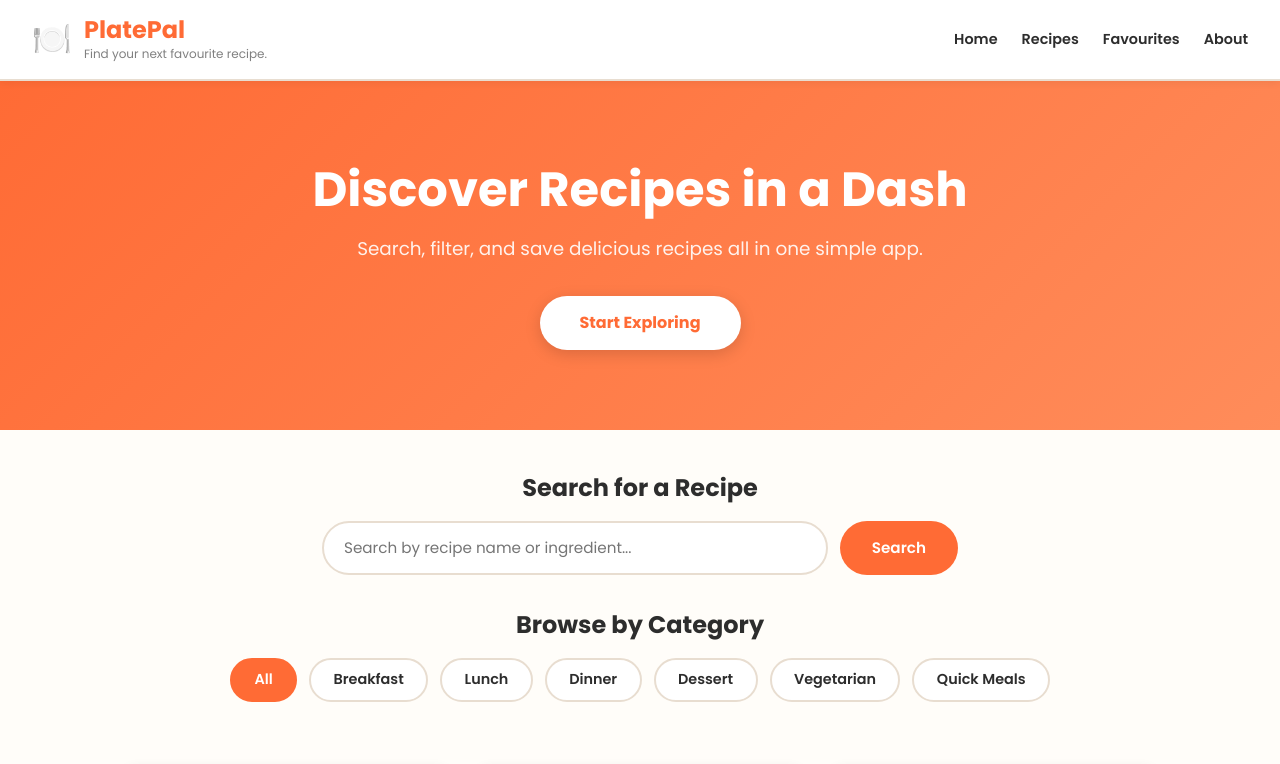
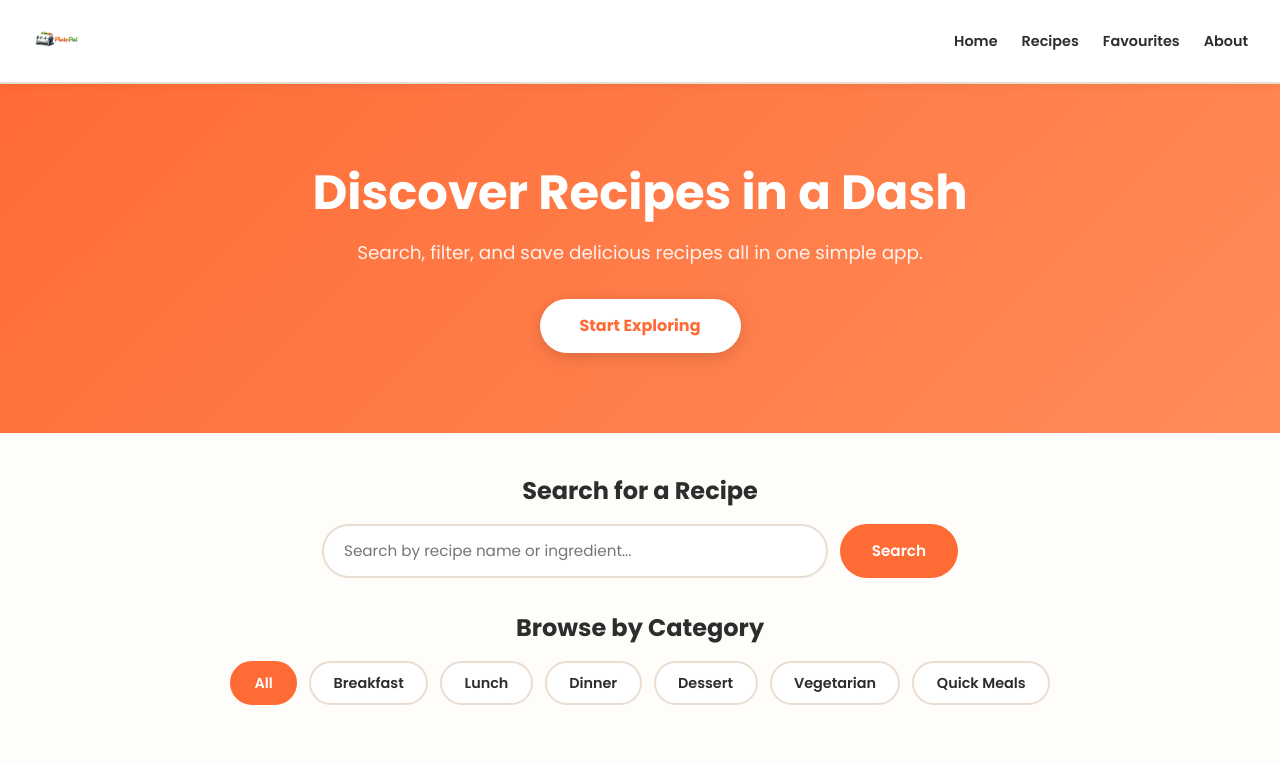
Before and after one commit to dougjasper2013/reactapp5group1, a Next.js app: page / in a window 1280 px wide. Shown: the top 764 px of the page. Built offline with nearby package versions, Linux system fonts and the light colour scheme.

Commit message:
feat(ui): replace emoji with PlatePal logo image in header

```diff
--- a/src/app/components/Header.module.css
+++ b/src/app/components/Header.module.css
@@ -17,9 +17,10 @@
   gap: 0.75rem;
 }
 
-.logoIcon {
-  font-size: 2rem;
-  line-height: 1;
+.logo {
+  height: 50px;
+  width: auto;
+  object-fit: contain;
 }
 
 .title {
--- a/src/app/components/Header.tsx
+++ b/src/app/components/Header.tsx
@@ -1,14 +1,18 @@
 import styles from "./Header.module.css";
+import Image from "next/image";
 
 export default function Header() {
   return (
     <header className={styles.header}>
       <div className={styles.brand}>
-        <span className={styles.logoIcon}>🍽️</span>
-        <div>
-          <span className={styles.title}>PlatePal</span>
-          <span className={styles.tagline}>Find your next favourite recipe.</span>
-        </div>
+        <Image
+          src="/logo/PlatePal_logo.png"
+          alt="PlatePal logo"
+          width={140}
+          height={50}
+          className={styles.logo}
+          priority
+        />
       </div>
       <nav className={styles.nav}>
         <a href="#home" className={styles.navLink}>Home</a>
```
Also changed, not shown: public/logo/PlatePal_logo.png (added), src/asset/logo/PlatePal_logo.png (added).
